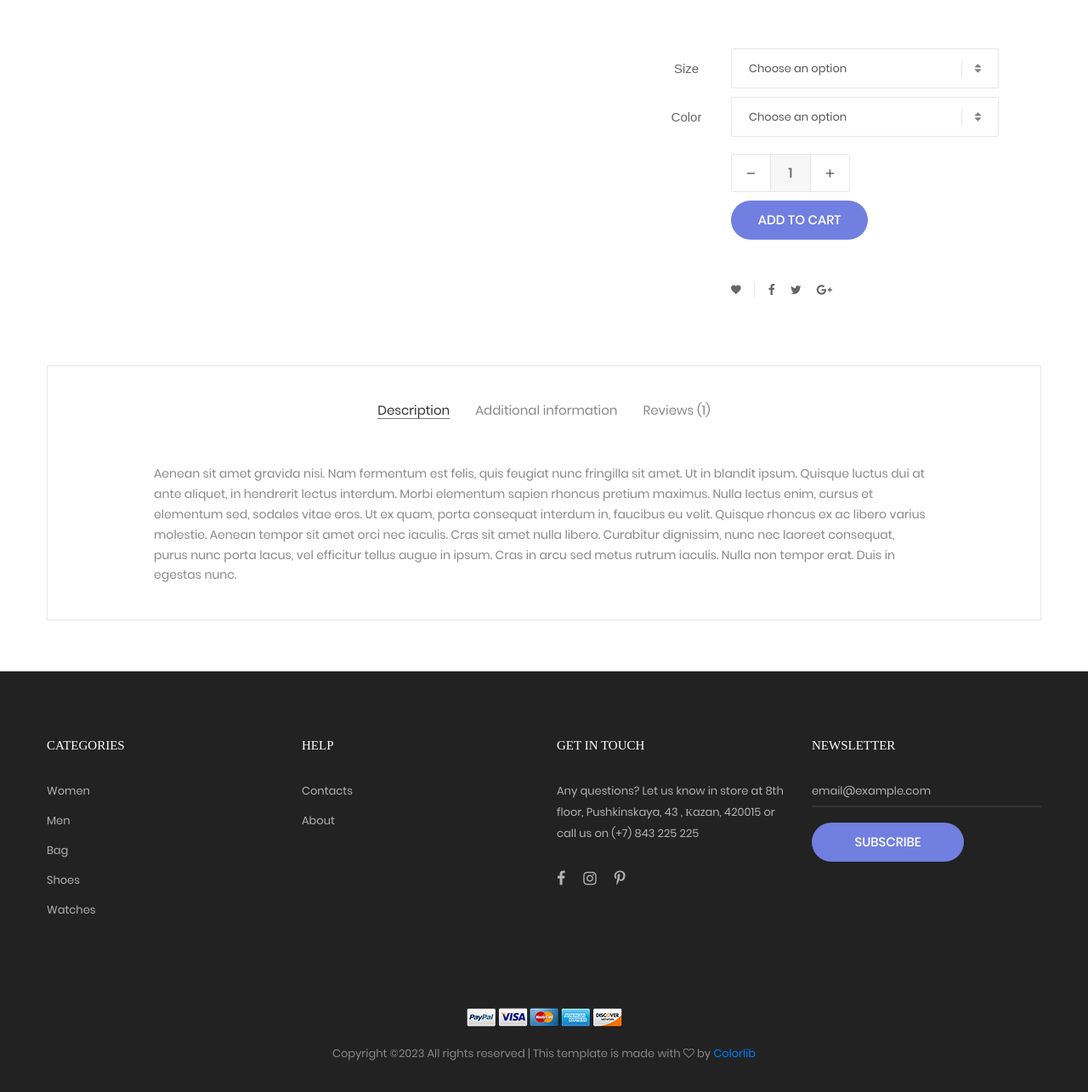
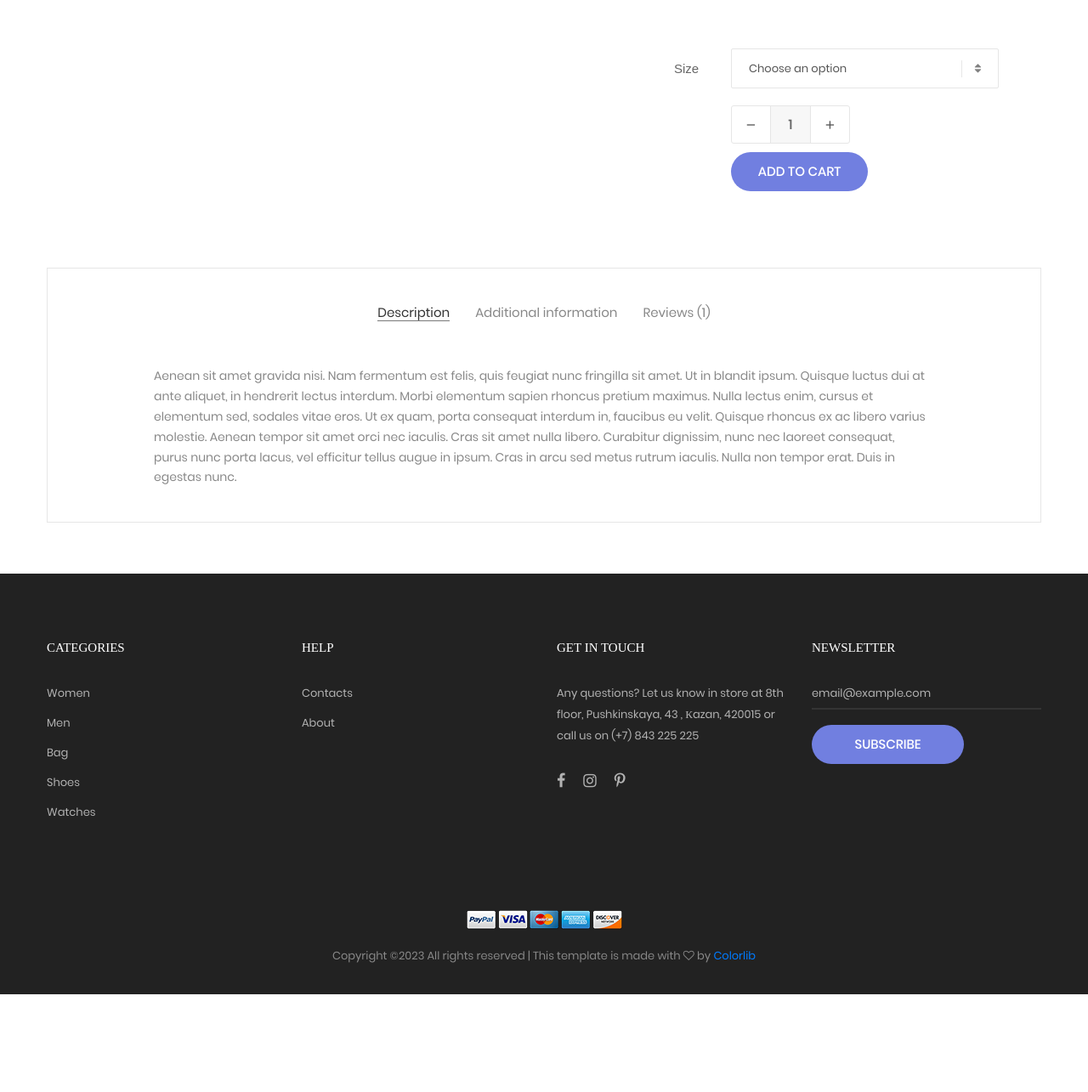
Before and after one commit to opsh4rd/Fashion_Trend-django, a Django app: template products/templates/products/product-detail.html in a window 1280 px wide. Shown: the part 284-1569 px from the top of the page at 85% size. After the commit the page ends 1454 px from the top, so only its background shows below. Run offline with Django 4.2, Linux system fonts and the light colour scheme; the template is opened without the code that fills it: values that come from a table or form of the project are taken from there, others are empty; data comes from the database, SQL or seed files in the repository; parts of the project's set-up code (start-up, migrations or seed data) failed here and were passed over; some libraries are stand-ins or nearby versions; some web fonts are replaced.

Commit message:
del_color

```diff
--- a/products/templates/products/product-detail.html
+++ b/products/templates/products/product-detail.html
@@ -76,23 +76,6 @@
                                 </div>
                             </div>
                             <div class="flex-w flex-r-m p-b-10">
-                                <div class="size-203 flex-c-m respon6">
-                                    Color
-                                </div>
-                                <div class="size-204 respon6-next">
-                                    <div class="rs1-select2 bor8 bg0">
-                                        <select class="js-select2" name="time">
-                                            <option>Choose an option</option>
-                                            <option>Red</option>
-                                            <option>Blue</option>
-                                            <option>White</option>
-                                            <option>Grey</option>
-                                        </select>
-                                        <div class="dropDownSelect2"></div>
-                                    </div>
-                                </div>
-                            </div>
-                            <div class="flex-w flex-r-m p-b-10">
                                 <div class="size-204 flex-w flex-m respon6-next">
                                     <div class="wrap-num-product flex-w m-r-20 m-tb-10">
                                         <div class="btn-num-product-down cl8 hov-btn3 trans-04 flex-c-m">
@@ -110,28 +93,6 @@
                                     </a>
                                 </div>
                             </div>
-                        </div>
-                        <!--  -->
-                        <div class="flex-w flex-m p-l-100 p-t-40 respon7">
-                            <div class="flex-m bor9 p-r-10 m-r-11">
-                                <a href="#"
-                                   class="fs-14 cl3 hov-cl1 trans-04 lh-10 p-lr-5 p-tb-2 js-addwish-detail tooltip100"
-                                   data-tooltip="Add to Wishlist">
-                                    <i class="zmdi zmdi-favorite"></i>
-                                </a>
-                            </div>
-                            <a href="#" class="fs-14 cl3 hov-cl1 trans-04 lh-10 p-lr-5 p-tb-2 m-r-8 tooltip100"
-                               data-tooltip="Facebook">
-                                <i class="fa fa-facebook"></i>
-                            </a>
-                            <a href="#" class="fs-14 cl3 hov-cl1 trans-04 lh-10 p-lr-5 p-tb-2 m-r-8 tooltip100"
-                               data-tooltip="Twitter">
-                                <i class="fa fa-twitter"></i>
-                            </a>
-                            <a href="#" class="fs-14 cl3 hov-cl1 trans-04 lh-10 p-lr-5 p-tb-2 m-r-8 tooltip100"
-                               data-tooltip="Google Plus">
-                                <i class="fa fa-google-plus"></i>
-                            </a>
                         </div>
                     </div>
                 </div>
@@ -196,14 +157,6 @@
                                     </span>
                                             <span class="stext-102 cl6 size-206">
                                     60% cotton
-                                    </span>
-                                        </li>
-                                        <li class="flex-w flex-t p-b-7">
-                                    <span class="stext-102 cl3 size-205">
-                                    Color
-                                    </span>
-                                            <span class="stext-102 cl6 size-206">
-                                    Black, Blue, Grey, Green, Red, White
                                     </span>
                                         </li>
                                         <li class="flex-w flex-t p-b-7">
```
